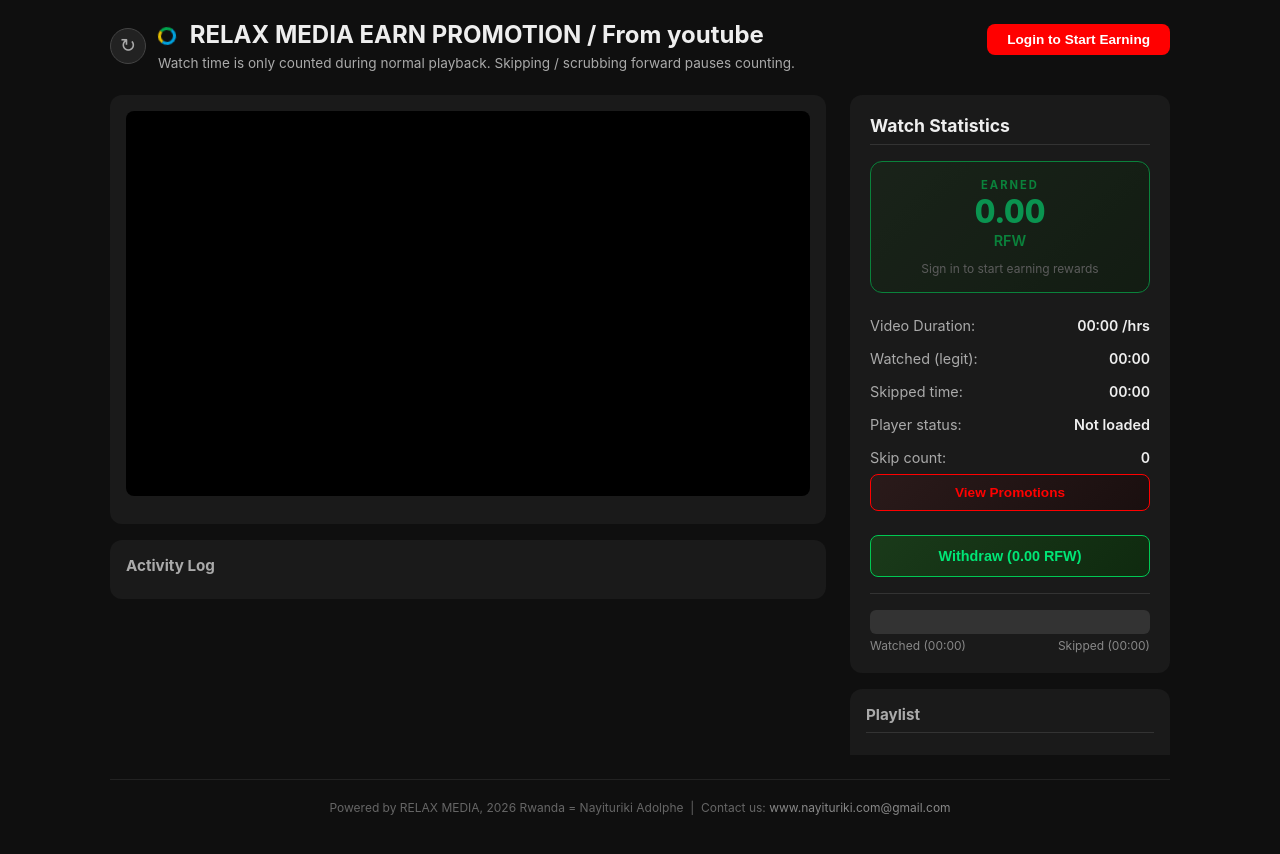
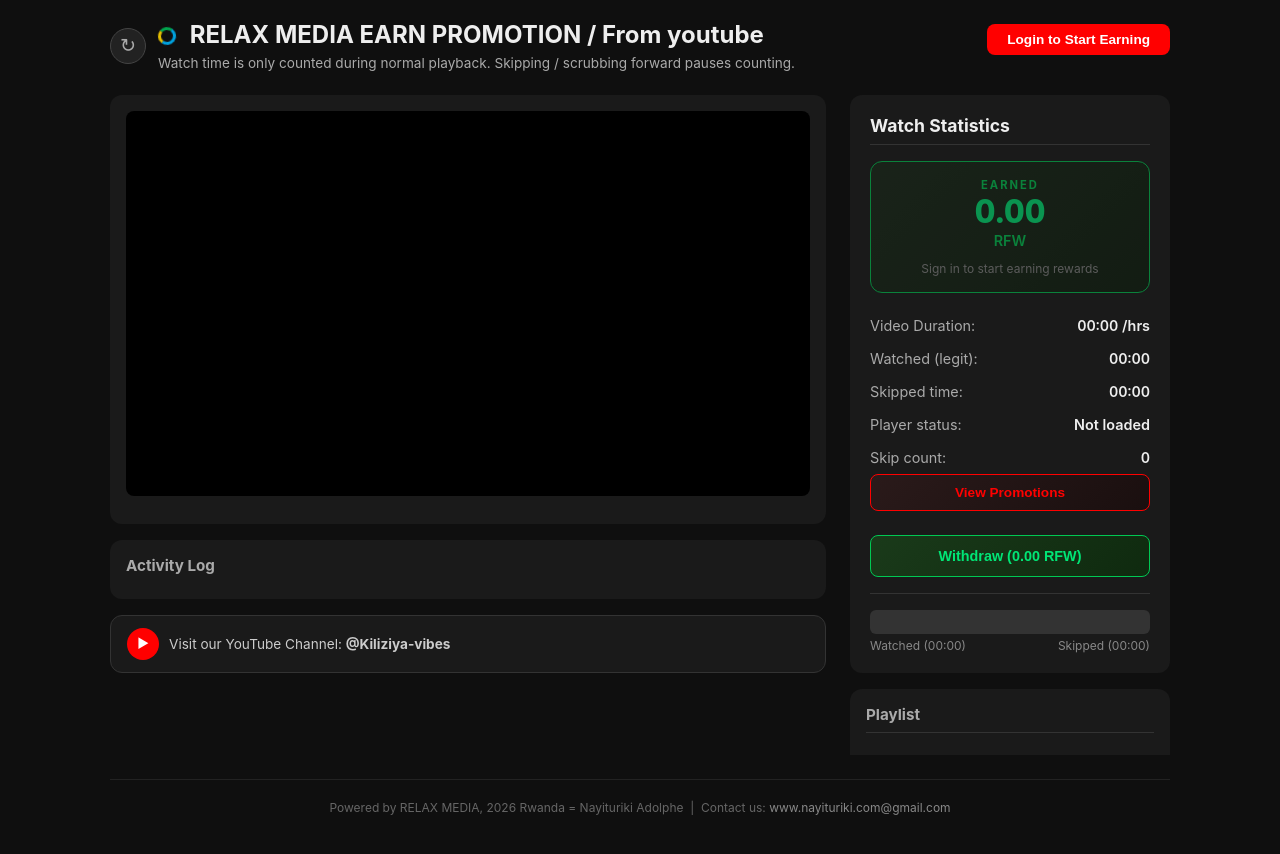
Before and after one commit to adolphenayituriki/RelaxMedia-EarnPromotion, a React (Vite) app in the folder frontend/: page / in a window 1280 px wide. Built offline with nearby package versions, Linux system fonts and the light colour scheme.

Commit message:
Add YouTube channel link below activity log

```diff
--- a/frontend/src/App.css
+++ b/frontend/src/App.css
@@ -654,6 +654,39 @@
   to { opacity: 1; transform: translateX(-50%) scale(1); }
 }
 
+.youtube-channel-link {
+  display: flex;
+  align-items: center;
+  gap: 10px;
+  padding: 12px 16px;
+  background: #1a1a1a;
+  border: 1px solid #333;
+  border-radius: 12px;
+  color: #ccc;
+  text-decoration: none;
+  font-size: 0.85rem;
+  transition: all 0.15s;
+}
+
+.youtube-channel-link:hover {
+  border-color: #f00;
+  color: #fff;
+  background: #2a1a1a;
+}
+
+.youtube-channel-icon {
+  width: 32px;
+  height: 32px;
+  display: flex;
+  align-items: center;
+  justify-content: center;
+  background: #f00;
+  border-radius: 50%;
+  color: #fff;
+  font-size: 0.8rem;
+  flex-shrink: 0;
+}
+
 .like-subscribe {
   display: flex;
   gap: 8px;
--- a/frontend/src/App.jsx
+++ b/frontend/src/App.jsx
@@ -279,6 +279,10 @@
             onPrev={hook.prevVideo}
           />
           <ActivityLog logs={hook.logs} />
+          <a className="youtube-channel-link" href="https://www.youtube.com/@Kiliziya-vibes" target="_blank" rel="noopener noreferrer">
+            <span className="youtube-channel-icon">▶</span>
+            <span>Visit our YouTube Channel: <strong>@Kiliziya-vibes</strong></span>
+          </a>
         </div>
         <div className="side-col">
           <StatsPanel
```
